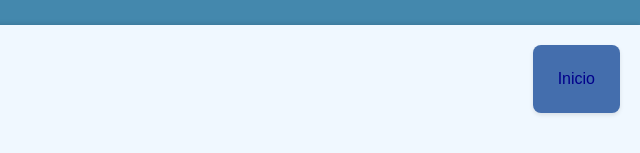
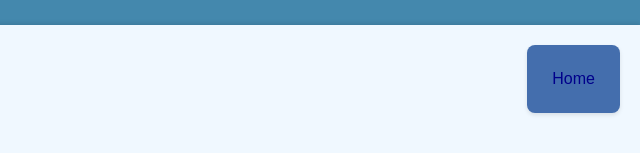
Before and after one commit to JimeFlow/CasoEstudio01_JimenaFloresCarmona, a website: page public/index.html in a window 1280 px wide. Shown: the part 643-796 px from the top of the page, 640-1280 px from the left. Drawn offline with nearby package versions, Linux system fonts and the light colour scheme.

Commit message:
FINAL COMMIT
Notes App Tutorial

```diff
--- a/public/index.html
+++ b/public/index.html
@@ -33,7 +33,7 @@
     <nav>
       <ul>
         <button class="main">
-          <li><a href="main.html">Inicio</a></li>
+          <li><a href="main.html">Home</a></li>
         </button>
       </ul>
     </nav>
```
Also changed, not shown: 1 other file.
